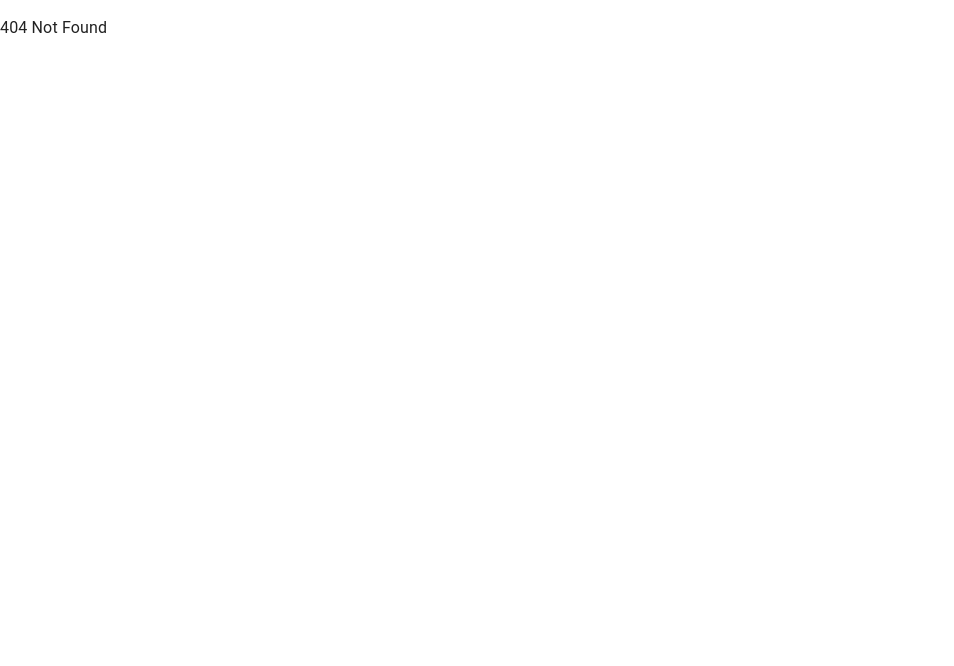
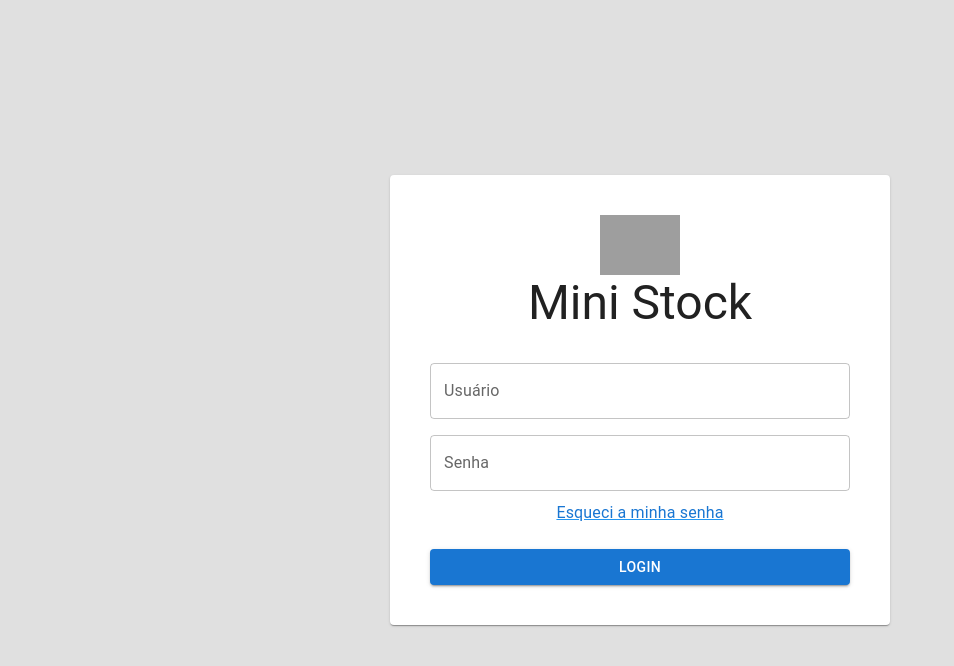
Before and after one commit to lynconEBB/mini-stock-front, a React (Vite) app: page /login in a window 1280 px wide. Before the commit this address had no page. Shown: the top 666 px of the page, without its empty margins (0-954 px from the left). Built offline with nearby package versions, Linux system fonts and the light colour scheme; grey boxes are pictures that could not be loaded.

Commit message:
Implementing authentication and authorization

```diff
--- a/package.json
+++ b/package.json
@@ -14,9 +14,12 @@
     "@mui/icons-material": "^5.11.11",
     "@mui/material": "^5.11.11",
     "@mui/x-data-grid": "^5.17.25",
+    "axios": "^1.3.4",
+    "jwt-decode": "^3.1.2",
     "react": "^18.2.0",
     "react-dom": "^18.2.0",
-    "react-router-dom": "^6.8.2"
+    "react-router-dom": "^6.8.2",
+    "universal-cookie": "^4.0.4"
   },
   "devDependencies": {
     "@types/react": "^18.0.27",
--- a/src/App.jsx
+++ b/src/App.jsx
@@ -3,14 +3,20 @@ import { ThemeProvider } from '@mui/system'
 
 import theme from './theme'
 import Routes from './routes'
+import { ProvideAuth } from './hooks/useAuth'
+import { useState } from 'react'
 
 function App() {
 
+  useState()
+
   return (
-    <ThemeProvider theme={theme}>
-      <CssBaseline/>
-      <Routes/>
-    </ThemeProvider>
+    <ProvideAuth>
+      <ThemeProvider theme={theme}>
+        <CssBaseline />
+        <Routes />
+      </ThemeProvider>
+    </ProvideAuth>
   )
 }
 
--- /dev/null
+++ b/src/components/PrivateRoutes/index.jsx
@@ -0,0 +1,16 @@
+import { Navigate, Outlet } from "react-router-dom";
+import { useAuth } from "../../hooks/useAuth"
+
+const PrivateRoutes = ({ roles }) => {
+    const { user } = useAuth();
+
+    const canAccessRoute = () => {
+        return user !== null && roles.includes(user.role);
+    }
+
+    return (
+        canAccessRoute() ? <Outlet/> : <Navigate to="/login" />
+    )
+}
+
+export default PrivateRoutes;
--- /dev/null
+++ b/src/hooks/useAuth.jsx
@@ -0,0 +1,52 @@
+import React, { useState, useContext, createContext } from "react";
+import jwt_decode from "jwt-decode";
+import api from "../services/api";
+
+const authContext = createContext();
+
+export function ProvideAuth({ children }) {
+    const auth = useProvideAuth();
+    return (
+        <authContext.Provider value={auth}>
+            {children}
+        </authContext.Provider>
+    );
+}
+
+export const useAuth = () => {
+    return useContext(authContext);
+};
+
+function useProvideAuth() {
+    const [user, setUser] = useState(null);
+
+    const signin = (username, password) => {
+        return api.post("/user/authenticate", {username, password})
+            .then( ({ data }) => {
+                localStorage.setItem("jwt", data.token);
+                const decoded = jwt_decode(data.token)
+                setUser(decoded);
+                return true;
+            })
+            .catch(error => {
+                return false;
+            });
+
+    };
+
+    const signout = () => {
+        localStorage.removeItem("jwt");
+        setUser(null);
+    };
+
+    const isAuthenticated = () => {
+        return localStorage.getItem("jwt") !== undefined;
+    }
+
+    return {
+        user,
+        signin,
+        signout,
+    };
+
+}
--- a/src/layouts/Navigation/index.jsx
+++ b/src/layouts/Navigation/index.jsx
@@ -19,9 +19,14 @@ import ApartmentIcon from '@mui/icons-material/Apartment';
 import { Box } from "@mui/system";
 import React from "react";
 import {useNavigate} from "react-router-dom";
+import { useAuth } from "../../hooks/useAuth";
 
 const Navigation = ({children}) => {
-    const navigate = useNavigate()
+
+    const navigate = useNavigate();
+
+    const {signout} = useAuth();
+
     return (
         <Box sx={{ display: "flex" }}>
             <AppBar position="fixed" open={true} sx={{ zIndex: (theme) => theme.zIndex.drawer + 1 }}>
@@ -29,7 +34,7 @@ const Navigation = ({children}) => {
                     <Typography variant="h6" noWrap component="div">
                         Mini Stock
                     </Typography>
-                    <IconButton sx={{color:"white"}} onClick={() => navigate("/")}>
+                    <IconButton sx={{color:"white"}} onClick={signout}>
                         <ExitToAppIcon/>
                     </IconButton>
                 </Toolbar>
--- a/src/pages/Login/index.jsx
+++ b/src/pages/Login/index.jsx
@@ -2,28 +2,38 @@ import React, { useState } from 'react'
 
 import { Link, useNavigate } from 'react-router-dom'
 
-import {  Button, Paper, TextField, Typography  } from '@mui/material'
+import { Alert, Button, Paper, Snackbar, TextField, Typography } from '@mui/material'
 import { Stack } from '@mui/system'
 import { grey, blue } from '@mui/material/colors';
 
 import CrateLogo from "../../assets/crate.png";
+import { useAuth } from '../../hooks/useAuth';
 
 const Login = () => {
 
     const navigate = useNavigate();
+
+    const { user, signin, signout } = useAuth();
+
     const [loginData, setLoginData] = useState({
         user: "",
         password: ""
-    })
+    });
 
-    const handleSubmit = () => {
-        if (loginData.user === "admin" && loginData.password == "admin") {
+    const [messageOpen, setMessageOpen] = useState(false);
+
+    const handleSubmit = async event => {
+        event.preventDefault();
+        const success = await signin(loginData.user, loginData.password);
+        if (success) {
             navigate("/products");
-        } else {
+        }
+        else {
+            setMessageOpen(true);
             setLoginData({
                 ...loginData,
                 password: ""
-            });
+            })
         }
     }
 
@@ -36,10 +46,11 @@ const Login = () => {
                 backgroundColor: grey[300]
             }}
         >
-            <Paper sx={{width: "100%", maxWidth: "500px", p: 5}}>
+            <Paper sx={{ width: "100%", maxWidth: "500px", p: 5 }}>
+                <form>
                     <Stack justifyContent="center" alignItems="center">
 
-                    <img src={CrateLogo} style={{ width: "80px"}}/>
+                        <img src={CrateLogo} style={{ width: "80px" }} />
                         <Typography variant="h3">Mini Stock</Typography>
 
                         <TextField
@@ -49,11 +60,11 @@ const Login = () => {
                             onChange={event => {
                                 setLoginData({
                                     ...loginData,
-                                user:event.target.value
+                                    user: event.target.value
                                 })
                             }}
                             sx={{
-                            width:"100%",
+                                width: "100%",
                                 mt: 4
                             }}
                         />
@@ -69,7 +80,7 @@ const Login = () => {
                                 })
                             }}
                             sx={{
-                            width:"100%",
+                                width: "100%",
                                 mt: 2
                             }}
                         />
@@ -80,9 +91,19 @@ const Login = () => {
                             </Typography>
                         </Link>
 
-                    <Button variant="contained" onClick={handleSubmit} sx={{ mt:3, width:"100%" }}>LOGIN</Button>
+                        <Button variant="contained" onClick={handleSubmit} type="submit" sx={{ mt: 3, width: "100%" }}>LOGIN</Button>
                     </Stack>
+                </form>
             </Paper>
+
+            <Snackbar open={messageOpen}
+                anchorOrigin={{ vertical: "top", horizontal: "center" }}
+                autoHideDuration={6000}
+                onClose={() => setMessageOpen(false)}>
+                <Alert variant="filled" severity="error">Usuário ou senha inválidos</Alert>
+            </Snackbar>
+
+
         </Stack>
     );
 }
--- a/src/routes.jsx
+++ b/src/routes.jsx
@@ -8,21 +8,23 @@ import Suppliers from "./pages/Suppliers";
 import Customers from "./pages/Customers"
 import Sales from './pages/Sales';
 import Purchases from './pages/Purchases';
+import PrivateRoutes from './components/PrivateRoutes';
 
 const Routes = () => {
     return (
         <BrowserRouter>
-                <RoutesSwitch>
-                    <Route path="/">
-                        <Route index element={<Login/>}/>
-                        <Route path="products" element={<Products/>}/>
-                        <Route path="suppliers" element={<Suppliers/>}/>
-                        <Route path="customers" element={<Customers/>}/>
-                        <Route path="sales" element={<Sales/>}/>
-                        <Route path="purchases" element={<Purchases/>}/>
-                    </Route>
-                    <Route path="*" element={<p>404 Not Found</p>}/>
-                </RoutesSwitch>
+            <RoutesSwitch>
+                <Route element={<PrivateRoutes roles={"ADMIN"}/>}>
+                    <Route path="/products" element={<Products />} />
+                    <Route path="/suppliers" element={<Suppliers />} />
+                    <Route path="/customers" element={<Customers />} />
+                    <Route path="/sales" element={<Sales />} />
+                    <Route path="/purchases" element={<Purchases />} />
+                </Route>
+                <Route index element={<Login />} />
+                <Route element={<Login />} path="/login" />
+                <Route path="*" element={<p>404 Not Found</p>} />
+            </RoutesSwitch>
         </BrowserRouter>
     )
 }
--- /dev/null
+++ b/src/services/api.js
@@ -0,0 +1,7 @@
+import axios from "axios";
+
+const api = axios.create({
+    baseURL: "http://localhost:8080"
+});
+
+export default api;
```
Also changed, not shown: src/pages/Login/styles.js (deleted), 1 other file (tests, documents, lock files or other folders). Lines whose indentation alone changed are shown as unchanged.
